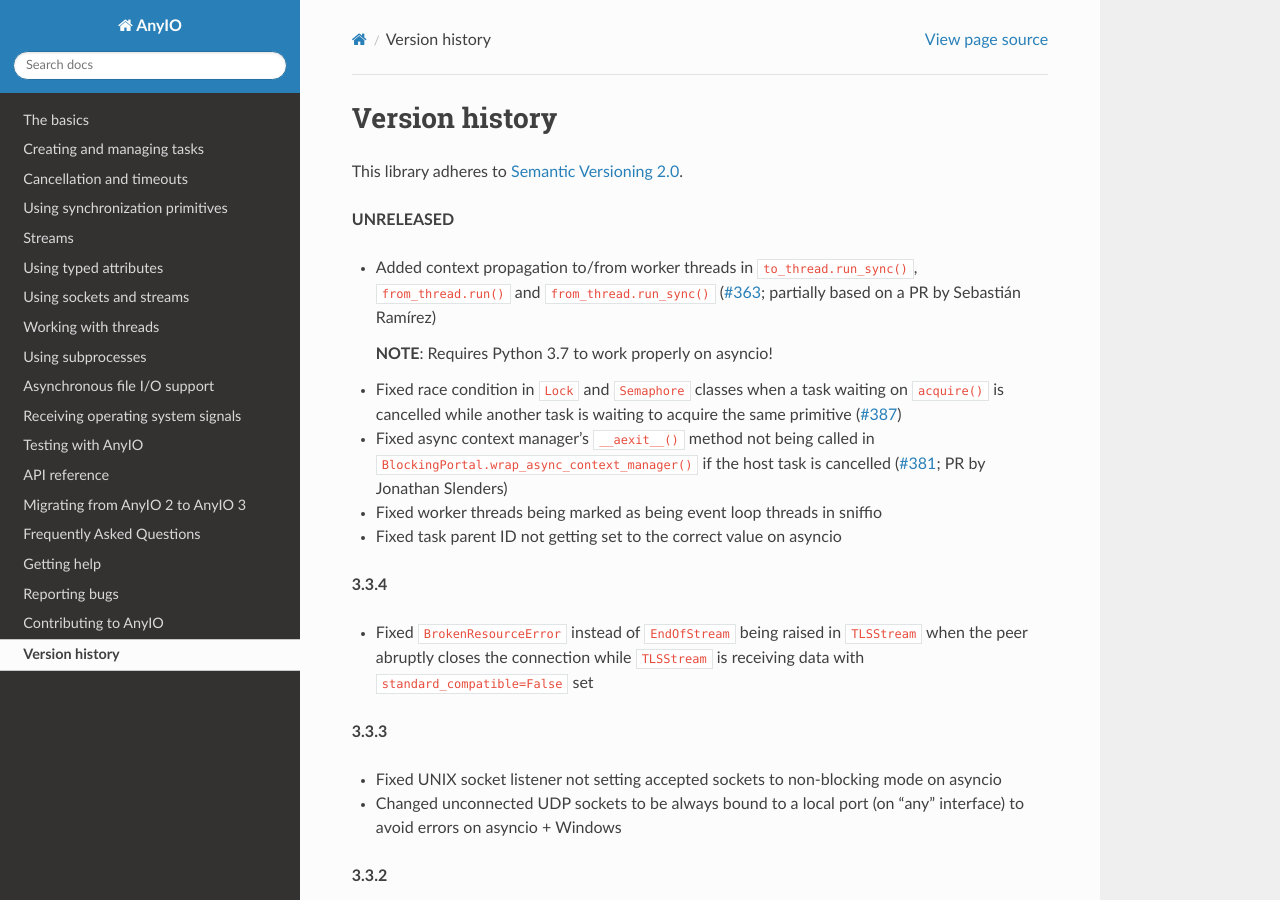
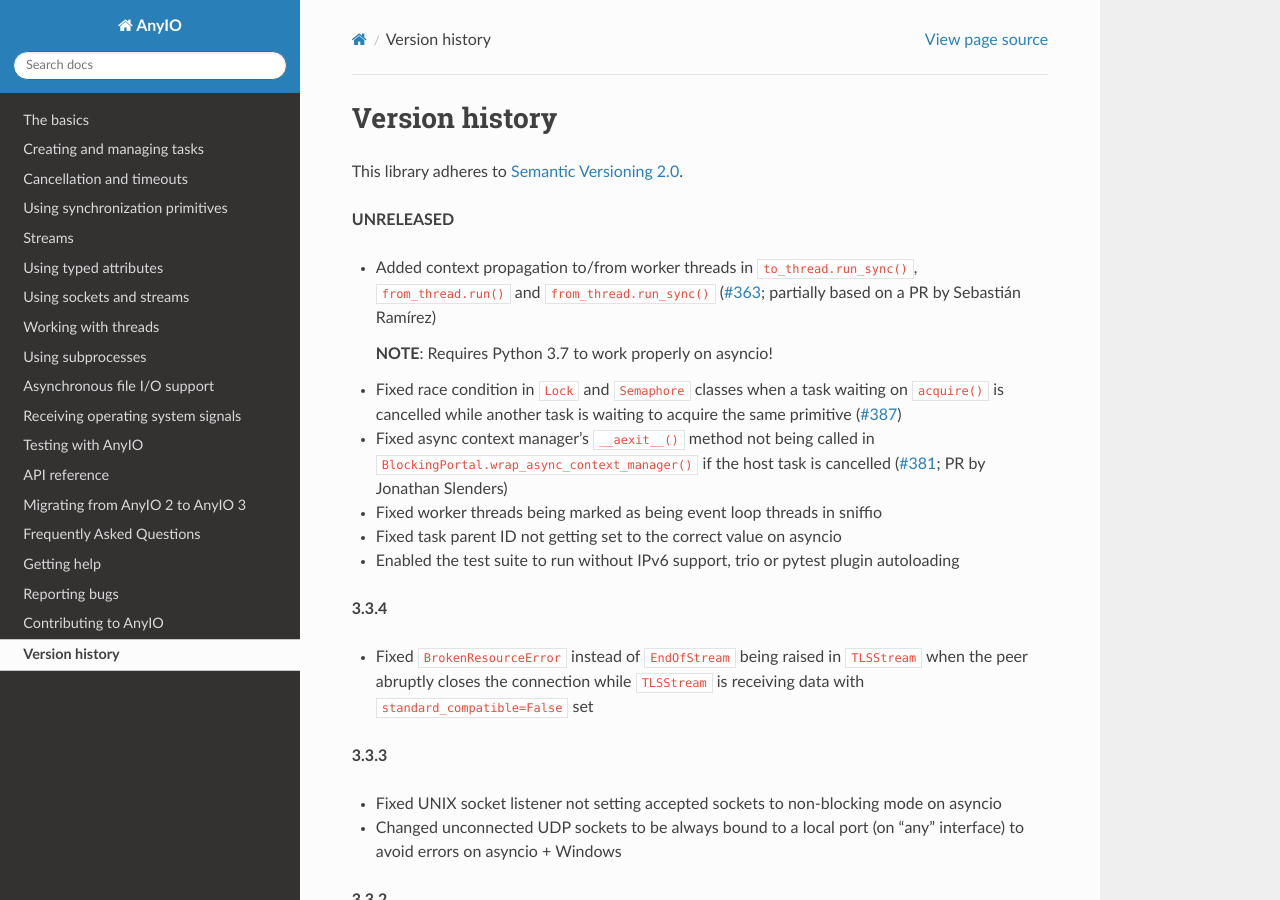
Before and after one commit to agronholm/anyio, a Sphinx documentation site: the page built from docs/versionhistory.rst, in a window 1280 px wide and 900 px high. Built offline with Sphinx 7.4.7 and the Read the Docs theme 2.0.0, drawn with Linux system fonts in a browser that asks for light colours.

Commit message:
Updated the changelog

```diff
--- a/docs/versionhistory.rst
+++ b/docs/versionhistory.rst
@@ -19,6 +19,7 @@ This library adheres to `Semantic Versioning 2.0 <http://semver.org/>`_.
   (`#381 <https://github.com/agronholm/anyio/issues/381>`_; PR by Jonathan Slenders)
 - Fixed worker threads being marked as being event loop threads in sniffio
 - Fixed task parent ID not getting set to the correct value on asyncio
+- Enabled the test suite to run without IPv6 support, trio or pytest plugin autoloading
 
 **3.3.4**
 
```
